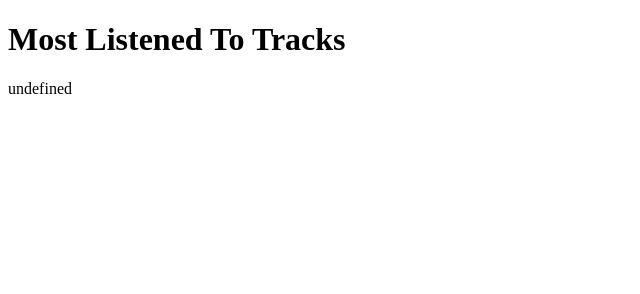
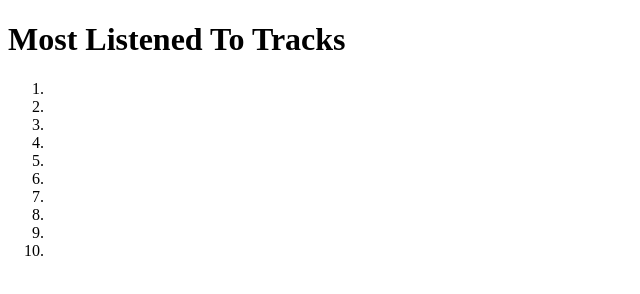
Before and after one commit to propstwt/spotify_testing, a website built with Vite: page spotify-profile-demo/toptracks.html in a window 1280 px wide. Shown: the whole page, without its empty margins (0-640 px from the left). Built offline with nearby package versions, Linux system fonts and the light colour scheme; what @spotify/web-api-ts-sdk would draw is missing.

Commit message:
Top Tracks is working

```diff
--- a/spotify-profile-demo/src/test.ts
+++ b/spotify-profile-demo/src/test.ts
@@ -35,14 +35,16 @@ switch (page_id) {
       "long_term",
       10
     )) as unknown as Page<Track>;
-    console.log(track.items[0]);
-    document.getElementById("1")!.innerText = track.items[0].name + " ";
+    // const artistNames = track.items[0].artists.map((artist) => artist.name);
+    // console.log(artistNames);
+    // console.log(track.items[0]);
+    // document.getElementById("1")!.innerText =
+    //   track.items[0].name + " - " + artistNames;
+    populateTrackUI(track.items);
     break;
   default:
     break;
 }
-
-// const profile: UserResponse = (await sdk.currentUser.profile()) as UserResponse;
 
 function populateProfileUI(profile: UserResponse) {
   document.getElementById("displayName")!.innerText = profile.display_name;
@@ -62,3 +64,12 @@ function populateProfileUI(profile: UserResponse) {
   document.getElementById("imgUrl")!.innerText =
     profile.images[0]?.url ?? "(no profile image)";
 }
+
+function populateTrackUI(tracks: Track[]) {
+  for (let index = 0; index < tracks.length; index++) {
+    const artistNames = tracks[index].artists.map((artist) => artist.name);
+    const trackName = tracks[index].name;
+    document.getElementById(`track${index}`)!.innerText =
+      trackName + " - " + artistNames;
+  }
+}
--- a/spotify-profile-demo/toptracks.html
+++ b/spotify-profile-demo/toptracks.html
@@ -8,6 +8,17 @@
 
   <body id="tracks">
     <h1>Most Listened To Tracks</h1>
-    <span id="1"></span>
+    <ol>
+      <li id="track0"></li>
+      <li id="track1"></li>
+      <li id="track2"></li>
+      <li id="track3"></li>
+      <li id="track4"></li>
+      <li id="track5"></li>
+      <li id="track6"></li>
+      <li id="track7"></li>
+      <li id="track8"></li>
+      <li id="track9"></li>
+    </ol>
   </body>
 </html>
```
